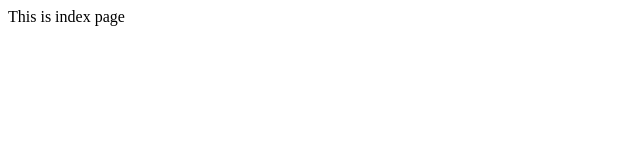
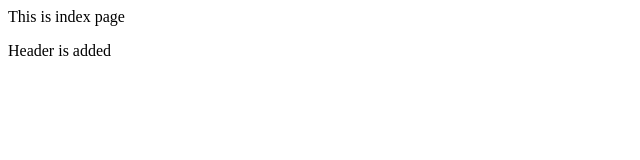
Before and after one commit to Arslan-Ahsan-jalib/p, a plain HTML site: page index.html in a window 1280 px wide. Shown: the full height of the page, 0-640 px from the left. Drawn offline with Linux system fonts and the light colour scheme.

Commit message:
Header Added

```diff
--- a/index.html
+++ b/index.html
@@ -1,3 +1,7 @@
 <p>
     This is index page
 </p>
+<p>
+
+    Header is added
+</p>
```
